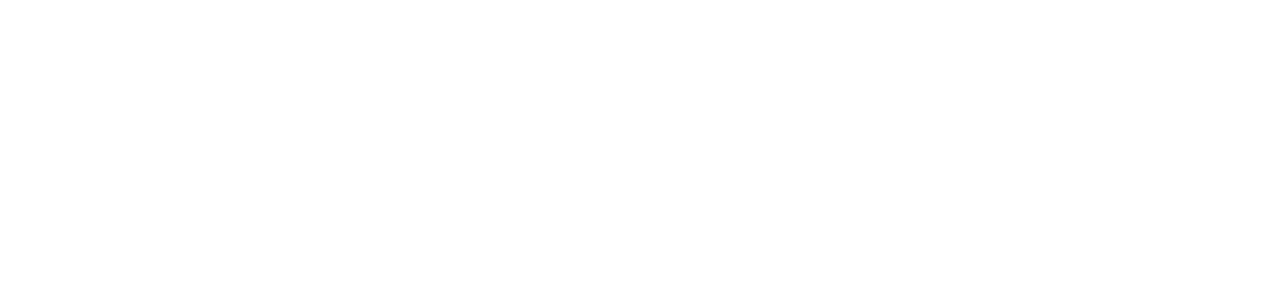
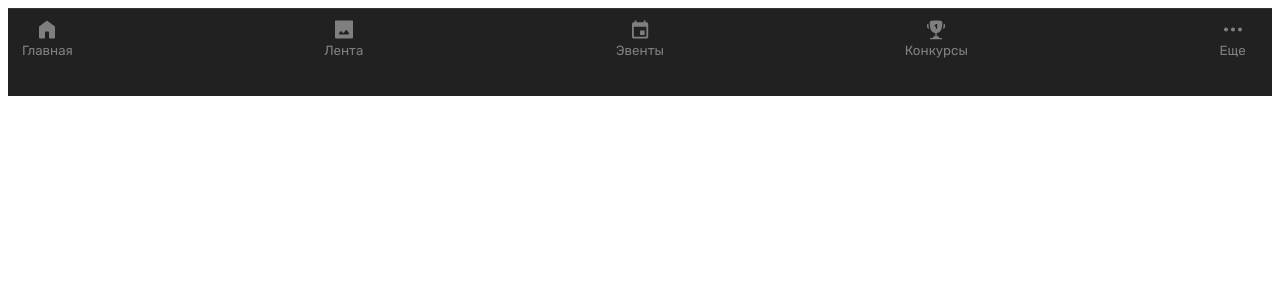
Before and after one commit to polsho/kardo-frontend, a React app: page / in a window 1280 px wide. Before the commit this address had no page. Shown: the top 300 px of the page. Built offline with nearby package versions, Linux system fonts and the light colour scheme.

Commit message:
modified notation and files position for tabBar

```diff
--- a/src/app/app.tsx
+++ b/src/app/app.tsx
@@ -2,6 +2,7 @@
 import style from './app.css'
 import { Routes, Route, useLocation, useNavigate, useParams } from 'react-router-dom'
 //   import { useDispatch } from '../../services/store';
+import { TabBar } from '../components/tabBar/tabBar'
 
 import { useEffect } from 'react'
 
@@ -11,7 +12,7 @@
 
   return (
     <div className={style.app}>
-      {/* <AppHeader /> */}
+      <TabBar />
       <Routes location={background || location}>{/* <Route path='/' element={<Main />} /> */}</Routes>
     </div>
   )
--- a/src/components/tab-bar/types.ts
+++ /dev/null
@@ -1,4 +0,0 @@
-export type TTabBarProps = {
-    paths: string[];
-    buttonNames: string[];
-  }
--- a/src/components/tab-bar/tab-bar.tsx
+++ b/src/components/tabBar/tabBar.tsx
@@ -1,6 +1,6 @@
-import styles from './tab-bar.module.css'
+import styles from './tabBar.module.css'
 import { tabBarIcons } from '../../assets/icons/tab-bar-icons'
-import { TabBarButton } from '../../ui/tab-bar-button/tab-bar-button'
+import { TabBarButton } from '../tabBarButton/tabBarButton'
 
 export function TabBar() {
   const tabBarButtons: string[] = ['Главная', 'Лента', 'Эвенты', 'Конкурсы', 'Еще']
```
Also changed, not shown: src/components/tabBarButton/tabBarButton.tsx (renamed from src/ui/tab-bar-button/tab-bar-button.tsx, +7 -3 lines), src/components/tabBar/tabBar.module.css (renamed from src/components/tab-bar/tab-bar.module.css), src/components/tabBarButton/tabBarButton.module.css (renamed from src/ui/tab-bar-button/tab-bar-button.module.css), src/components/tabBarButton/types.ts (renamed from src/ui/tab-bar-button/types.ts).
